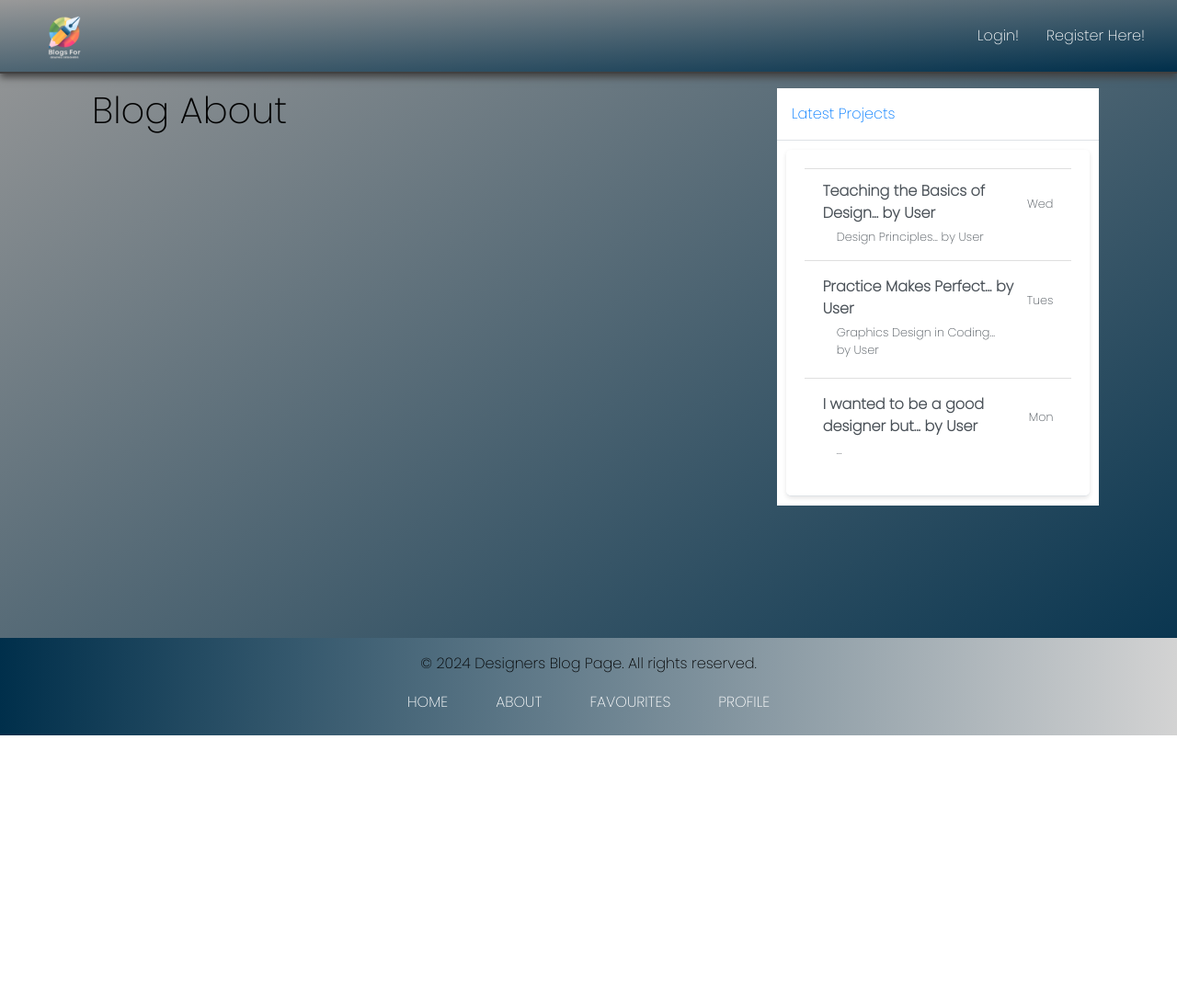
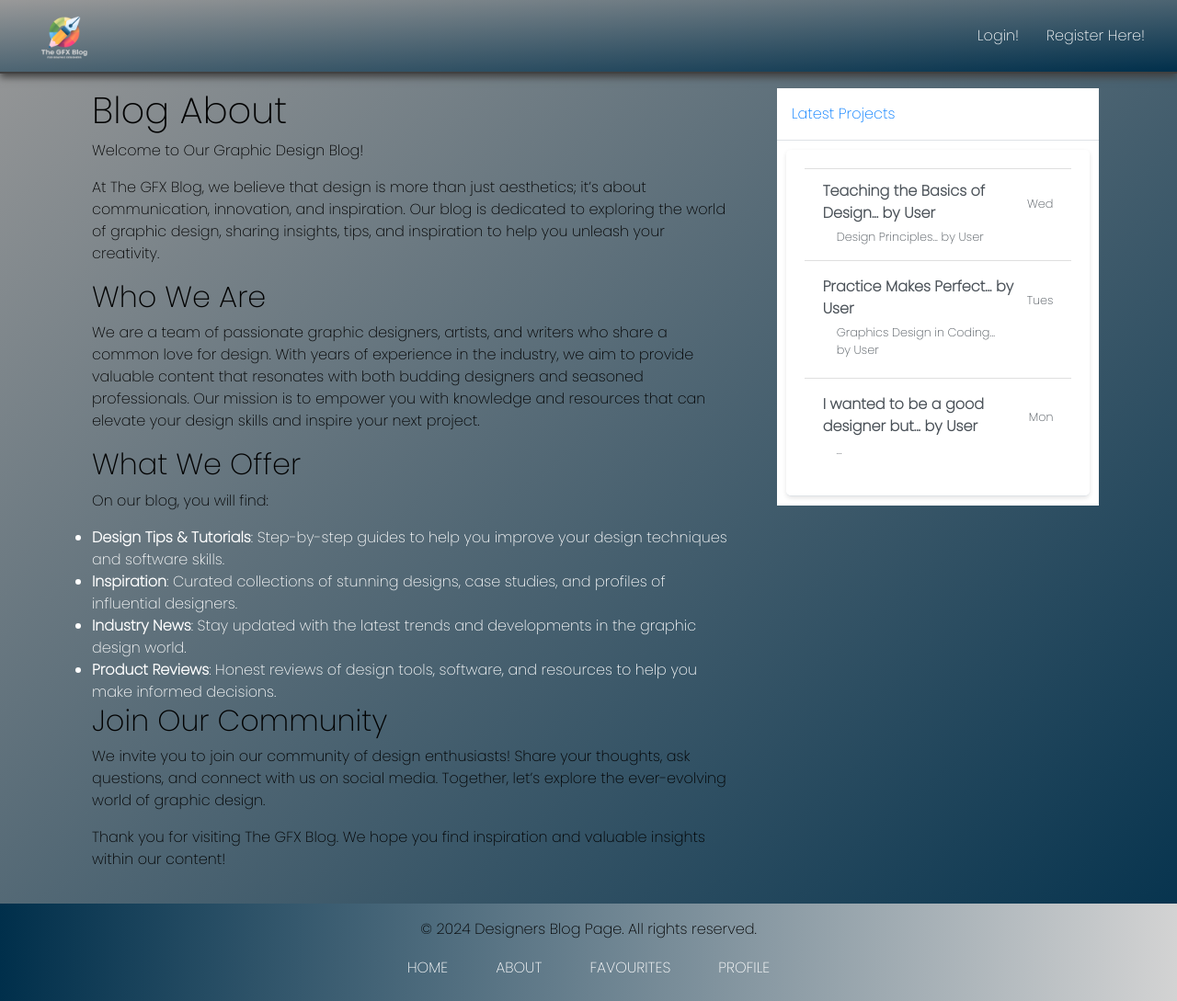
Before and after one commit to OwenD-24/Graphic-Design-Blog, a Django app: page /about/ in a window 1280 px wide. Shown: the whole page at 92% size. Before the commit the page ends 800 px from the top, so only its background shows below. Run offline with Django 4.2, Linux system fonts and the light colour scheme; some libraries are stand-ins or nearby versions.

Commit message:
UPDATE: Updated the Blog About page with some basic content of what the blog page is about and also updated the logo as I have now updated the name

```diff
--- a/blog/templates/blog/about.html
+++ b/blog/templates/blog/about.html
@@ -2,5 +2,24 @@
 {% block content %}
 <div class="container about-container">
     <h1>Blog About</h1>
+    <p>Welcome to Our Graphic Design Blog!</p>
+    <p>At The GFX Blog, we believe that design is more than just aesthetics; it’s about communication, innovation, and inspiration. Our blog is dedicated to exploring the world of graphic design, sharing insights, tips, and inspiration to help you unleash your creativity.</p>
+
+    <h2>Who We Are</h2>
+    <p>We are a team of passionate graphic designers, artists, and writers who share a common love for design. With years of experience in the industry, we aim to provide valuable content that resonates with both budding designers and seasoned professionals. Our mission is to empower you with knowledge and resources that can elevate your design skills and inspire your next project.</p>
+
+    <h2>What We Offer</h2>
+    <p>On our blog, you will find:</p>
+    <ul>
+        <li><strong>Design Tips & Tutorials</strong>: Step-by-step guides to help you improve your design techniques and software skills.</li>
+        <li><strong>Inspiration</strong>: Curated collections of stunning designs, case studies, and profiles of influential designers.</li>
+        <li><strong>Industry News</strong>: Stay updated with the latest trends and developments in the graphic design world.</li>
+        <li><strong>Product Reviews</strong>: Honest reviews of design tools, software, and resources to help you make informed decisions.</li>
+    </ul>
+
+    <h2>Join Our Community</h2>
+    <p>We invite you to join our community of design enthusiasts! Share your thoughts, ask questions, and connect with us on social media. Together, let’s explore the ever-evolving world of graphic design.</p>
+
+    <p>Thank you for visiting The GFX Blog. We hope you find inspiration and valuable insights within our content!</p>
 </div>
 {% endblock content %}
```
Also changed, not shown: blog/static/media/logo.png.
